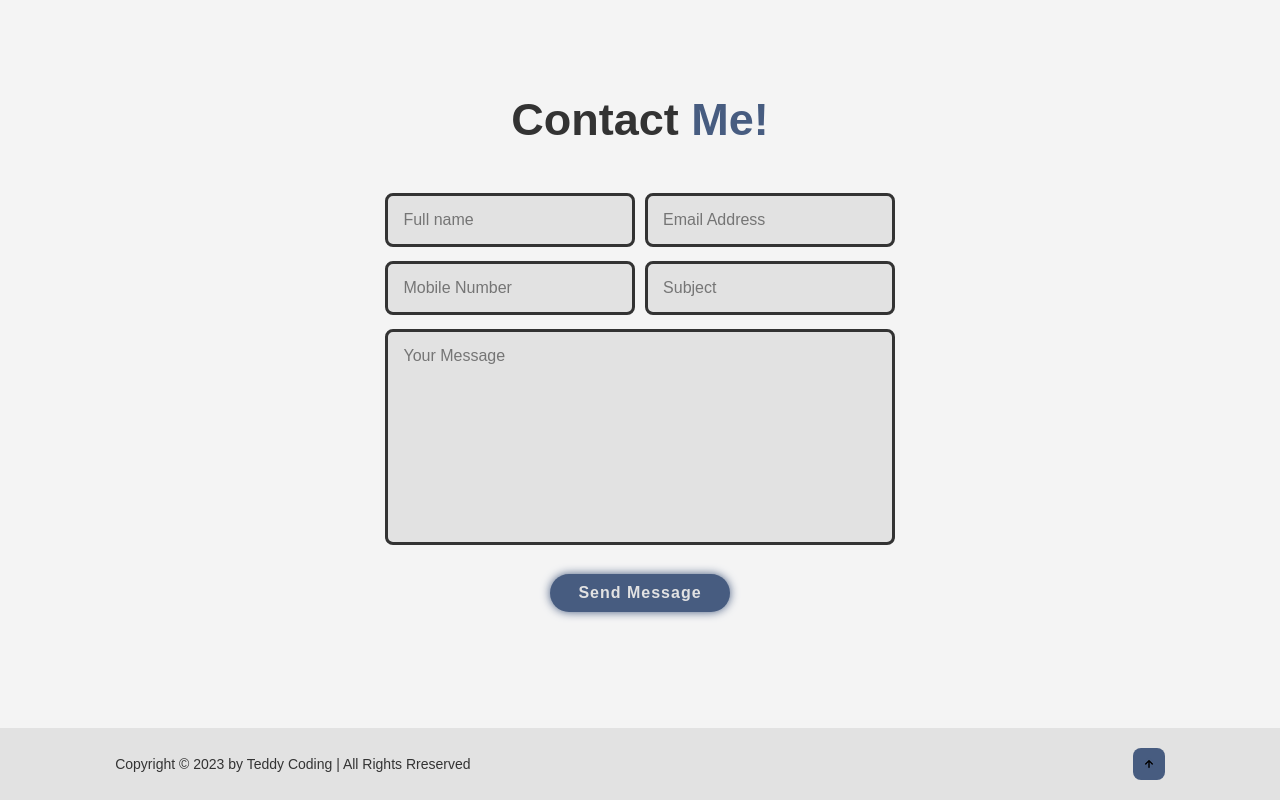
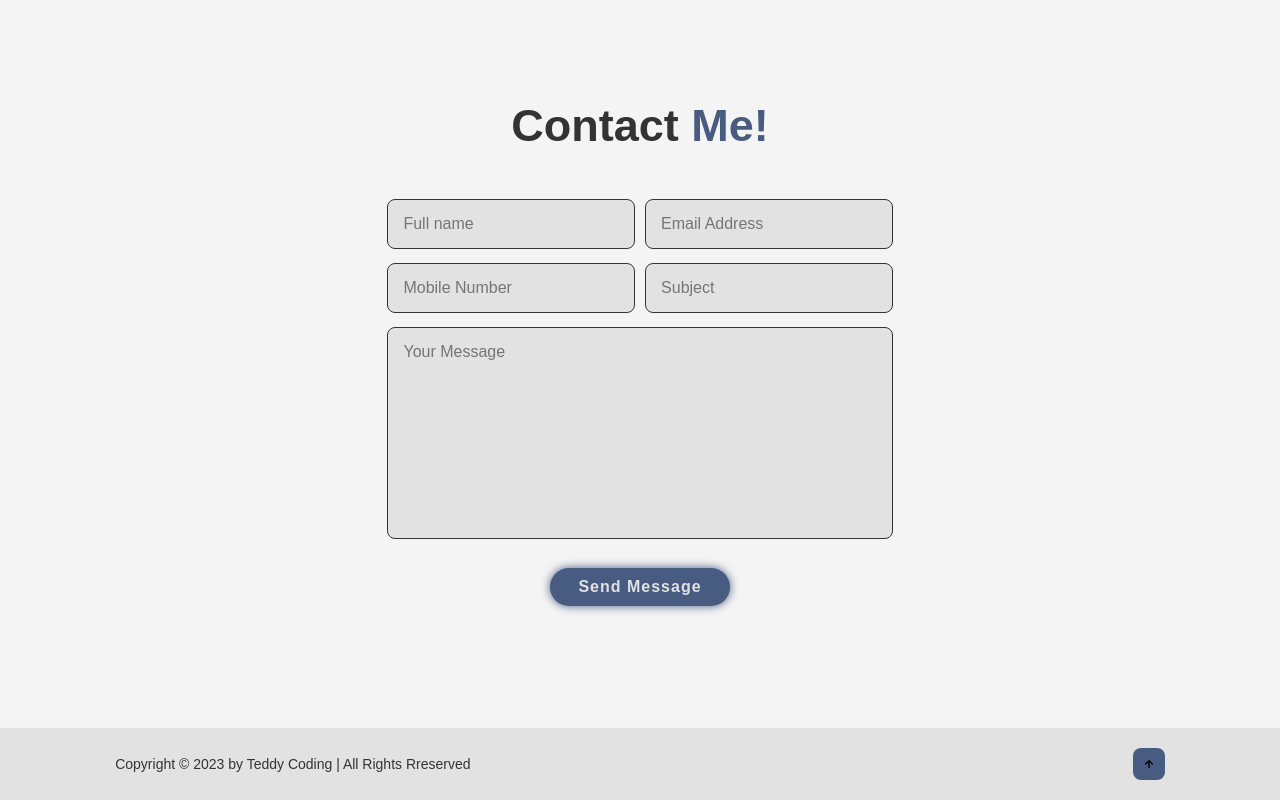
Before and after one commit to teddyhabtamu/Teddy-Portfolio, a React (Vite) app: page / in a window 1280 px wide. Shown: the part 3272-4072 px from the top of the page. Built offline with nearby package versions, Linux system fonts and the light colour scheme.

Commit message:
UI modification

```diff
--- a/src/Components/style.css
+++ b/src/Components/style.css
@@ -416,12 +416,14 @@ span {
 .contact form .input-box input {
   width: 49%;
   border: solid;
+  border-width: 1px;
 
 }
 
 .contact form textarea {
   resize: none;
   border: solid;
+  border-width: 1px;
 }
 
 .contact form .btn {
```
